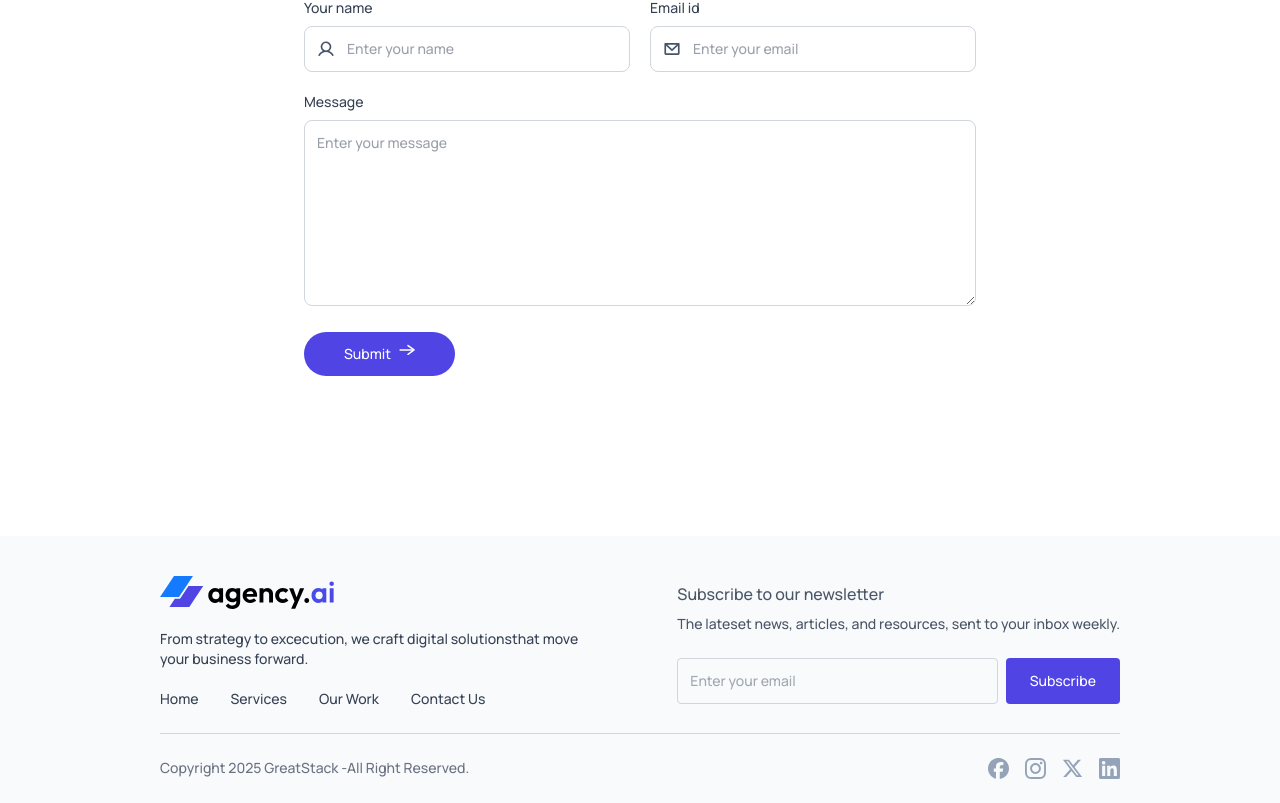
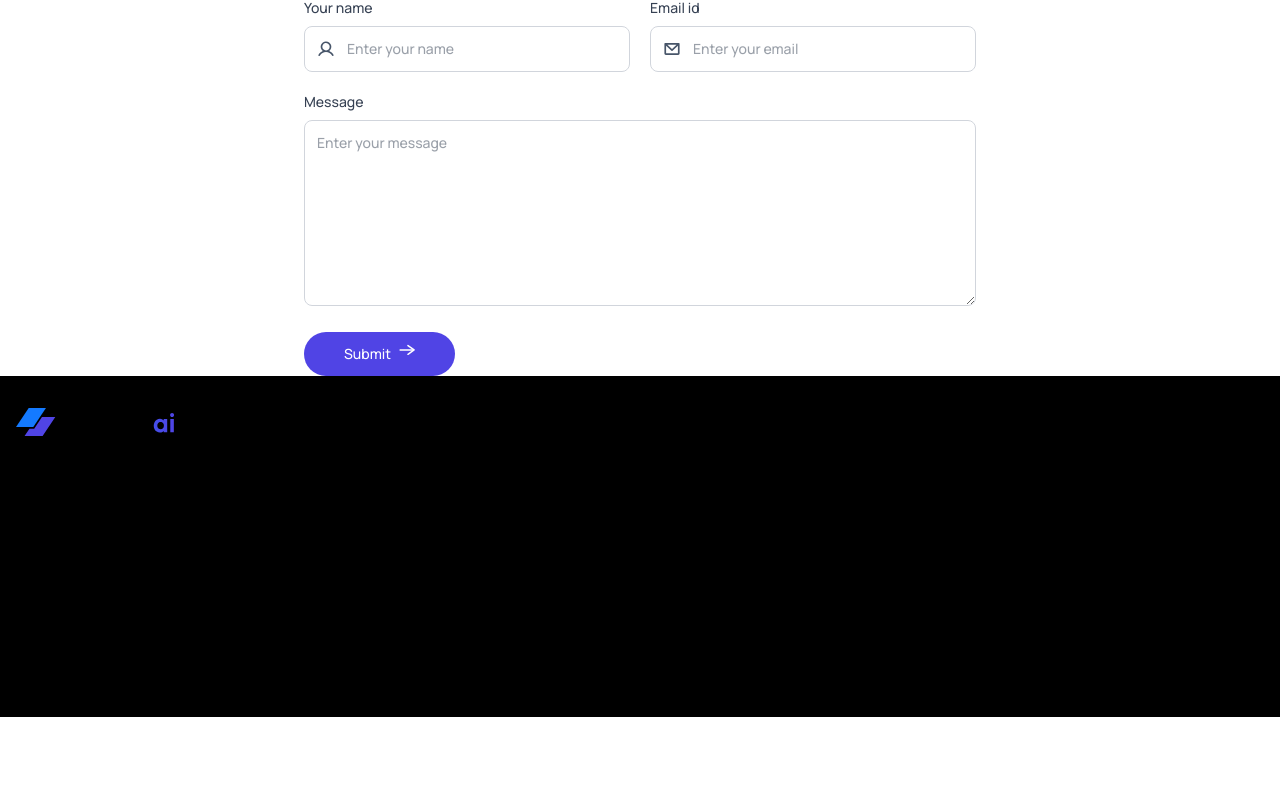
Before and after one commit to aj-allenn/agency.ai, a React (Vite) app: page / in a window 1280 px wide. Shown: the part 3302-4105 px from the top of the page. After the commit the page ends 4019 px from the top, so only its background shows below. Built offline with nearby package versions, Linux system fonts and the light colour scheme.

Commit message:
completed

```diff
--- a/src/components/Footer.jsx
+++ b/src/components/Footer.jsx
@@ -1,52 +1,155 @@
+// import React from 'react'
+// import assets from '../assets/assets'
+
+// const Footer = ({theme,setTheme})=>{
+//   return (
+//     <div className='bg-slate-50 dark:bg-gray-900 pt-10 mt-20 sm:mt-40 px-4 sm:px-10 lg:px-24 xl:px-40'>
+
+//         {/* footer top */}
+
+//         <div className='flex justify-between lg:items-center max-lg:flex-col gap-10'>
+//             <div className='space-y-5 text-sm text-gray-700 dark:text-gray-400'>
+//                 <img src={theme=== 'dark'? assets.logo_dark :assets.logo} className='w-32 sm:w-44' alt="" />
+//                 <p className='max-w-md'>From strategy to excecution, we craft digital solutionsthat move your business forward.</p>
+
+//                 <ul className='flex gap-8'>
+//                     <li><a className='hover:text-primary' href="#hero">Home</a></li>
+//                      <li><a className='hover:text-primary' href="#services">Services</a></li>
+//                      <li><a className='hover:text-primary' href="#our-work">Our Work</a></li>
+//                      <li><a className='hover:text-primary' href="#contact-us">Contact Us</a></li>
+
+//                 </ul>
+//             </div>
+
+//             <div className='text-gray-600 dark:text-gray-400'>
+
+//                 <h3 className='font-semibold'>Subscribe to our newsletter</h3>
+//                 <p className='text-sm mt-2 mb-6'>The lateset news, articles, and resources, sent to your inbox weekly.</p>
+//                 <div className='flex gap-2  text-sm'>
+//                     <input type="email" placeholder='Enter your email' className='w-full p-3 text-sm outline-none rounded dark:text-gray-200 bg-transparent border border-gray-300 dark:border-gray-500'/>
+//                     <button className='bg-primary text-white rounded px-6'>Subscribe</button>
+//                 </div>
+
+//             </div>
+//         </div>
+
+//         <hr className='border-gray-300 dark:border-gray-600 my-6'/>
+
+//         {/* footer bottom */}
+
+//         <div className='pb-6 text-sm text-gray-500 flex justify-center sm:justify-between gap-4 flex-wrap'>
+//             <p>Copyright 2025 GreatStack -All Right Reserved.</p>
+//             <div className='flex items-center justify-between gap-4'>
+//                 <img src={assets.facebook_icon} alt="" />
+//                 <img src={assets.instagram_icon} alt="" />
+//                 <img src={assets.twitter_icon} alt="" />
+//                 <img src={assets.linkedin_icon} alt="" />
+//             </div>
+//         </div>
+
+//     </div>
+//   )
+// }
+
+// export default Footer
+
+
+
+
+
+
+
+
+
+
+
+
+
 import React from 'react'
 import assets from '../assets/assets'
 
-const Footer = ({theme})=>{
+const Footer = ({theme, setTheme}) => {
     return (
-    <div className='bg-slate-50 dark:bg-gray-900 pt-10 mt-20 sm:mt-40 px-4 sm:px-10 lg:px-24 xl:px-40'>
-
-        {/* footer top */}
-
-        <div className='flex justify-between lg:items-center max-lg:flex-col gap-10'>
-            <div className='space-y-5 text-sm text-gray-700 dark:text-gray-400'>
-                <img src={theme=== 'dark'? assets.logo_dark :assets.logo} className='w-32 sm:w-44' alt="" />
-                <p className='max-w-md'>From strategy to excecution, we craft digital solutionsthat move your business forward.</p>
-
-                <ul className='flex gap-8'>
-                    <li><a className='hover:text-primary' href="#hero">Home</a></li>
-                     <li><a className='hover:text-primary' href="#services">Services</a></li>
-                     <li><a className='hover:text-primary' href="#our-work">Our Work</a></li>
-                     <li><a className='hover:text-primary' href="#contact-us">Contact Us</a></li>
-
+        <div className='bg-white/50 dark:bg-gray-900/70 dark:text-white'>
+            <footer className="bg-black">
+                <div className="mx-auto w-full p-4 py-6 lg:py-8">
+                    <div className="md:flex md:justify-between">
+                        <div className="mb-6 md:mb-0">
+                            <a href="/" className="flex items-center">
+                                <img src={theme === "dark" ? assets.logo_dark : assets.logo } className='w-32 sm:w-40' alt='logo'/>
+                            </a>
+                        </div>
+                        <div className="grid grid-cols-2 gap-8 sm:gap-6 sm:grid-cols-3">
+                            <div>
+                                <h2 className="mb-6 font-extrabold uppercase">Services</h2>
+                                <ul className="text-body">
+                                    <li className="mb-4">
+                                        <a href="#" className="hover:underline ">Advertising</a>
+                                    </li>
+                                    <li className="mb-4">
+                                        <a href="#" className="hover:underline">Content marketing</a>
+                                    </li>
+                                    <li className="mb-4">
+                                        <a href="#" className="hover:underline">Content writing</a>
+                                    </li>
+                                    <li>
+                                        <a href="#" className="hover:underline">Social media</a>
+                                    </li>
                                 </ul>
                             </div>
-
-            <div className='text-gray-600 dark:text-gray-400'>
-
-                <h3 className='font-semibold'>Subscribe to our newsletter</h3>
-                <p className='text-sm mt-2 mb-6'>The lateset news, articles, and resources, sent to your inbox weekly.</p>
-                <div className='flex gap-2  text-sm'>
-                    <input type="email" placeholder='Enter your email' className='w-full p-3 text-sm outline-none rounded dark:text-gray-200 bg-transparent border border-gray-300 dark:border-gray-500'/>
-                    <button className='bg-primary text-white rounded px-6'>Subscribe</button>
+                            <div>
+                                <h2 className="mb-6 font-extrabold uppercase">Follow us</h2>
+                                <ul className="text-body font-medium">
+                                    <li className="mb-4">
+                                        <a href="https://github.com/aj-allenn" className="hover:underline ">Github</a>
+                                    </li>
+                                    <li>
+                                        <a href="#" className="hover:underline">Discord</a>
+                                    </li>
+                                </ul>
                             </div>
-
+                            <div>
+                                <h2 className="mb-6 font-extrabold uppercase">Legal</h2>
+                                <ul className="text-body font-medium">
+                                    <li className="mb-4">
+                                        <a href="#" className="hover:underline">Privacy Policy</a>
+                                    </li>
+                                    <li>
+                                        <a href="#" className="hover:underline">Terms &amp; Conditions</a>
+                                    </li>
+                                </ul>
                             </div>
                         </div>
-
-        <hr className='border-gray-300 dark:border-gray-600 my-6'/>
-
-        {/* footer bottom */}
-
-        <div className='pb-6 text-sm text-gray-500 flex justify-center sm:justify-between gap-4 flex-wrap'>
-            <p>Copyright 2025 GreatStack -All Right Reserved.</p>
-            <div className='flex items-center justify-between gap-4'>
-                <img src={assets.facebook_icon} alt="" />
-                <img src={assets.instagram_icon} alt="" />
-                <img src={assets.twitter_icon} alt="" />
-                <img src={assets.linkedin_icon} alt="" />
+                    </div>
+                    <hr className="my-6 border-default sm:mx-auto lg:my-8" />
+                    <div className="sm:flex sm:items-center sm:justify-between">
+                        <span className="text-sm text-body sm:text-center">© 2023 <a href="https://flowbite.com/" className="hover:underline">agency.ai™</a>. All Rights Reserved.
+                        </span>
+                        <div className="flex mt-4 sm:justify-center sm:mt-0">
+                            <a href="#" className="text-body hover:text-heading">
+                                <svg className="w-5 h-5" aria-hidden="true" xmlns="http://www.w3.org/2000/svg" width="24" height="24" fill="currentColor" viewBox="0 0 24 24"><path fill-rule="evenodd" d="M13.135 6H15V3h-1.865a4.147 4.147 0 0 0-4.142 4.142V9H7v3h2v9.938h3V12h2.021l.592-3H12V6.591A.6.6 0 0 1 12.592 6h.543Z" clip-rule="evenodd" /></svg>
+                                <span className="sr-only">Facebook page</span>
+                            </a>
+                            <a href="#" className="text-body hover:text-heading ms-5">
+                                <svg className="w-5 h-5" aria-hidden="true" xmlns="http://www.w3.org/2000/svg" width="24" height="24" fill="currentColor" viewBox="0 0 24 24"><path d="M18.942 5.556a16.3 16.3 0 0 0-4.126-1.3 12.04 12.04 0 0 0-.529 1.1 15.175 15.175 0 0 0-4.573 0 11.586 11.586 0 0 0-.535-1.1 16.274 16.274 0 0 0-4.129 1.3 17.392 17.392 0 0 0-2.868 11.662 15.785 15.785 0 0 0 4.963 2.521c.41-.564.773-1.16 1.084-1.785a10.638 10.638 0 0 1-1.706-.83c.143-.106.283-.217.418-.331a11.664 11.664 0 0 0 10.118 0c.137.114.277.225.418.331-.544.328-1.116.606-1.71.832a12.58 12.58 0 0 0 1.084 1.785 16.46 16.46 0 0 0 5.064-2.595 17.286 17.286 0 0 0-2.973-11.59ZM8.678 14.813a1.94 1.94 0 0 1-1.8-2.045 1.93 1.93 0 0 1 1.8-2.047 1.918 1.918 0 0 1 1.8 2.047 1.929 1.929 0 0 1-1.8 2.045Zm6.644 0a1.94 1.94 0 0 1-1.8-2.045 1.93 1.93 0 0 1 1.8-2.047 1.919 1.919 0 0 1 1.8 2.047 1.93 1.93 0 0 1-1.8 2.045Z" /></svg>
+                                <span className="sr-only">Discord community</span>
+                            </a>
+                            <a href="#" className="text-body hover:text-heading ms-5">
+                                <svg className="w-5 h-5" aria-hidden="true" xmlns="http://www.w3.org/2000/svg" width="24" height="24" fill="currentColor" viewBox="0 0 24 24"><path d="M13.795 10.533 20.68 2h-3.073l-5.255 6.517L7.69 2H1l7.806 10.91L1.47 22h3.074l5.705-7.07L15.31 22H22l-8.205-11.467Zm-2.38 2.95L9.97 11.464 4.36 3.627h2.31l4.528 6.317 1.443 2.02 6.018 8.409h-2.31l-4.934-6.89Z" /></svg>
+                                <span className="sr-only">Twitter page</span>
+                            </a>
+                            <a href="#" className="text-body hover:text-heading ms-5">
+                                <svg className="w-5 h-5" aria-hidden="true" xmlns="http://www.w3.org/2000/svg" width="24" height="24" fill="currentColor" viewBox="0 0 24 24"><path fill-rule="evenodd" d="M12.006 2a9.847 9.847 0 0 0-6.484 2.44 10.32 10.32 0 0 0-3.393 6.17 10.48 10.48 0 0 0 1.317 6.955 10.045 10.045 0 0 0 5.4 4.418c.504.095.683-.223.683-.494 0-.245-.01-1.052-.014-1.908-2.78.62-3.366-1.21-3.366-1.21a2.711 2.711 0 0 0-1.11-1.5c-.907-.637.07-.621.07-.621.317.044.62.163.885.346.266.183.487.426.647.71.135.253.318.476.538.655a2.079 2.079 0 0 0 2.37.196c.045-.52.27-1.006.635-1.37-2.219-.259-4.554-1.138-4.554-5.07a4.022 4.022 0 0 1 1.031-2.75 3.77 3.77 0 0 1 .096-2.713s.839-.275 2.749 1.05a9.26 9.26 0 0 1 5.004 0c1.906-1.325 2.74-1.05 2.74-1.05.37.858.406 1.828.101 2.713a4.017 4.017 0 0 1 1.029 2.75c0 3.939-2.339 4.805-4.564 5.058a2.471 2.471 0 0 1 .679 1.897c0 1.372-.012 2.477-.012 2.814 0 .272.18.592.687.492a10.05 10.05 0 0 0 5.388-4.421 10.473 10.473 0 0 0 1.313-6.948 10.32 10.32 0 0 0-3.39-6.165A9.847 9.847 0 0 0 12.007 2Z" clip-rule="evenodd" /></svg>
+                                <span className="sr-only">GitHub account</span>
+                            </a>
+                            <a href="#" className="text-body hover:text-heading ms-5">
+                                <svg className="w-5 h-5" aria-hidden="true" xmlns="http://www.w3.org/2000/svg" width="24" height="24" fill="currentColor" viewBox="0 0 24 24"><path fill-rule="evenodd" d="M12 2a10 10 0 1 0 10 10A10.009 10.009 0 0 0 12 2Zm6.613 4.614a8.523 8.523 0 0 1 1.93 5.32 20.093 20.093 0 0 0-5.949-.274c-.059-.149-.122-.292-.184-.441a23.879 23.879 0 0 0-.566-1.239 11.41 11.41 0 0 0 4.769-3.366ZM10 3.707a8.82 8.82 0 0 1 2-.238 8.5 8.5 0 0 1 5.664 2.152 9.608 9.608 0 0 1-4.476 3.087A45.755 45.755 0 0 0 10 3.707Zm-6.358 6.555a8.57 8.57 0 0 1 4.73-5.981 53.99 53.99 0 0 1 3.168 4.941 32.078 32.078 0 0 1-7.9 1.04h.002Zm2.01 7.46a8.51 8.51 0 0 1-2.2-5.707v-.262a31.641 31.641 0 0 0 8.777-1.219c.243.477.477.964.692 1.449-.114.032-.227.067-.336.1a13.569 13.569 0 0 0-6.942 5.636l.009.003ZM12 20.556a8.508 8.508 0 0 1-5.243-1.8 11.717 11.717 0 0 1 6.7-5.332.509.509 0 0 1 .055-.02 35.65 35.65 0 0 1 1.819 6.476 8.476 8.476 0 0 1-3.331.676Zm4.772-1.462A37.232 37.232 0 0 0 15.113 13a12.513 12.513 0 0 1 5.321.364 8.56 8.56 0 0 1-3.66 5.73h-.002Z" clip-rule="evenodd" /></svg>
+                                <span className="sr-only">Dribble account</span>
+                            </a>
                         </div>
                     </div>
-
+                </div>
+            </footer>
         </div>
     )
 }
```
Lines whose indentation alone changed are shown as unchanged.
